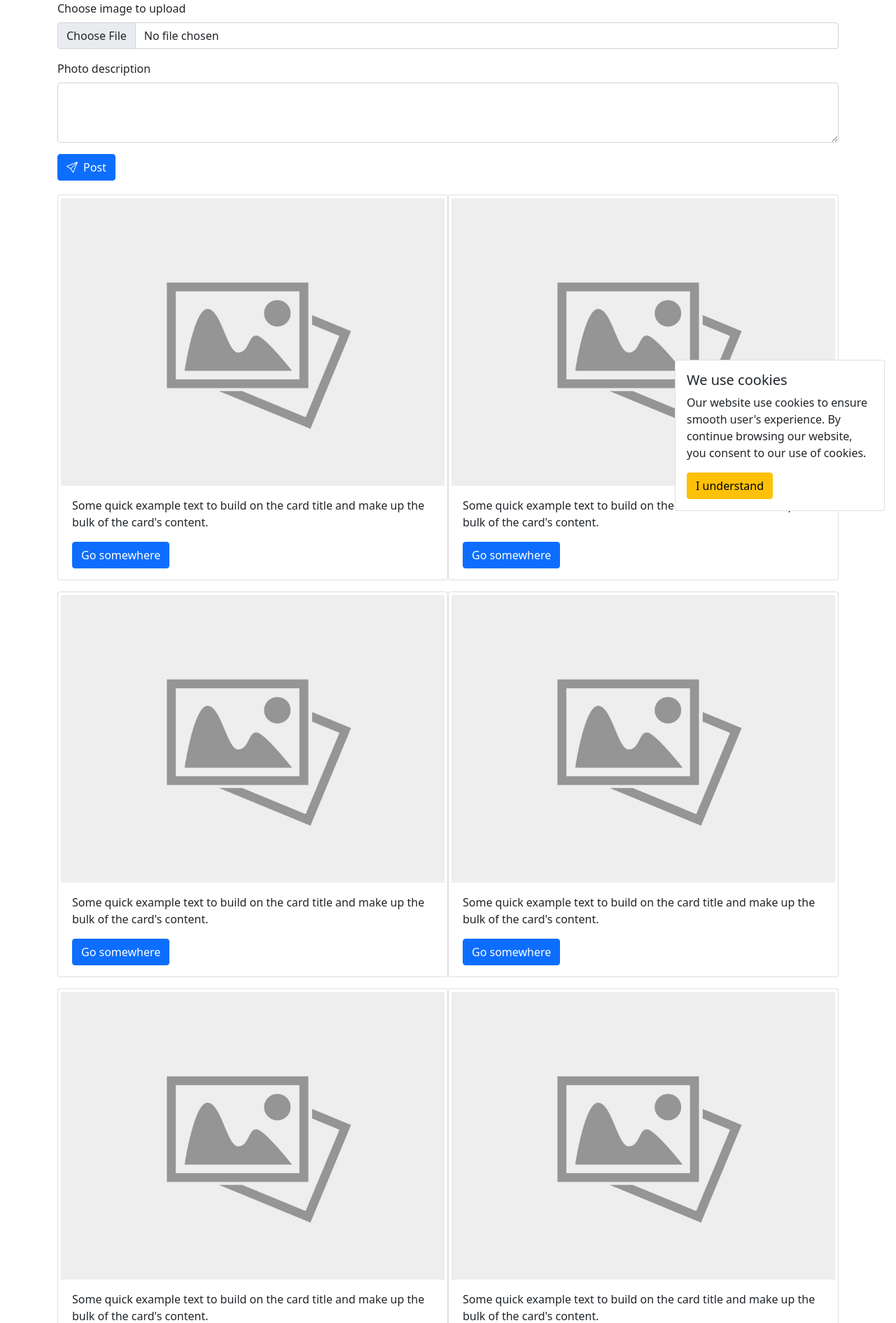
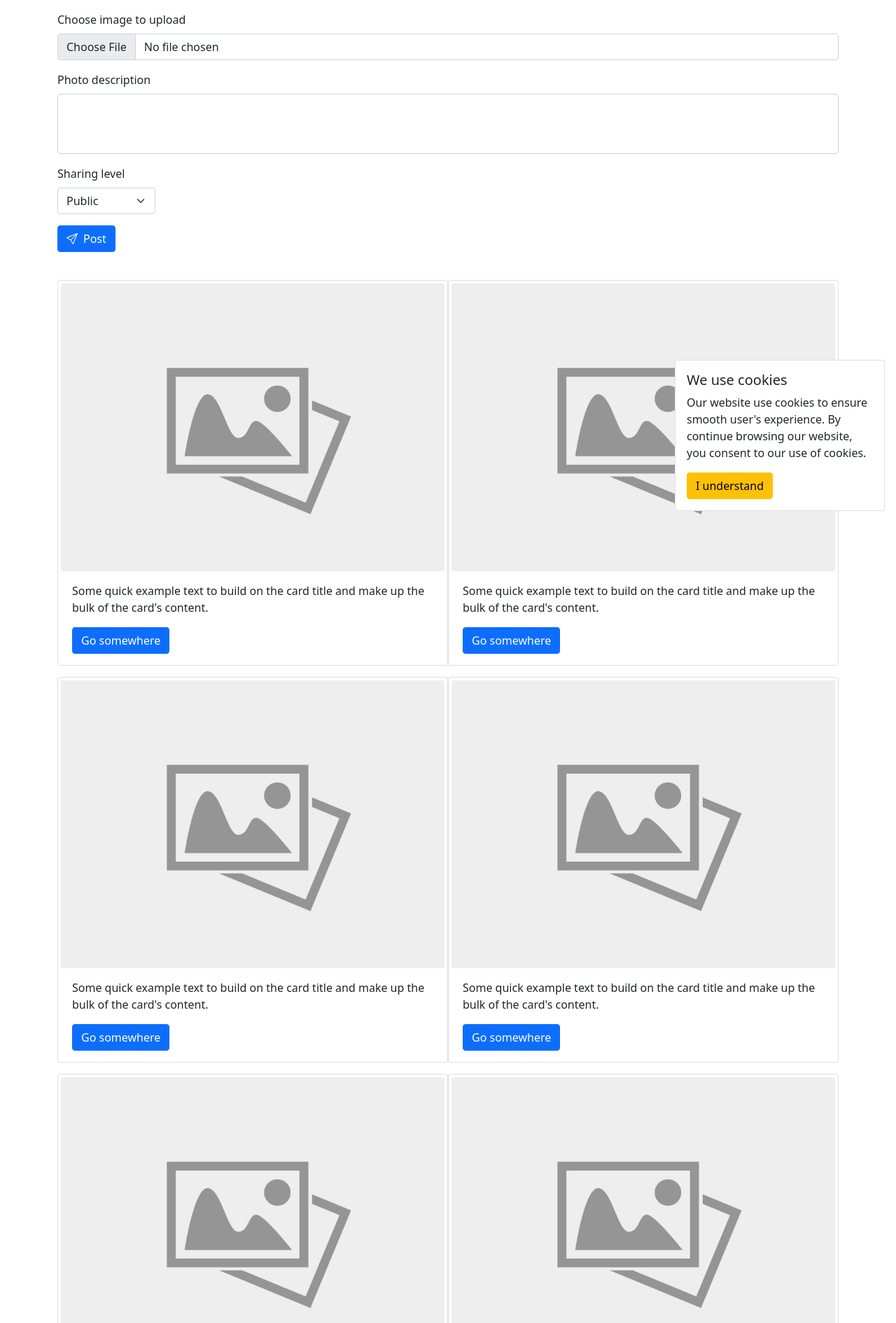
Before and after one commit to MichaelHo02/COSC2430-FullstackWebApplication, a PHP site: page / in a window 1280 px wide. Shown: the part 54-1944 px from the top of the page at 70% size. Run offline with PHP 8.4, Linux system fonts and the light colour scheme.

Commit message:
Update post

```diff
--- a/include/post.php
+++ b/include/post.php
@@ -1,14 +1,24 @@
-<div class="container">
+<div class="container mt-3">
     <form action="" method="post">
 
         <div class="mb-3">
-            <label for="exampleFormControlTextarea1" class="form-label">Choose image to upload</label>
-            <input type="file" name="" id="" class="form-control">
+            <label for="imageUpload" class="form-label">Choose image to upload</label>
+            <input type="file" name="" id="imageUpload" class="form-control">
         </div>
 
         <div class="mb-3">
             <label for="post-desc" class="form-label">Photo description</label>
-            <textarea class="form-control" id="post-desc" rows="3"></textarea>
+            <textarea class="form-control" id="post-desc" rows="3" style="resize: none;"></textarea>
+        </div>
+
+        <div class="mb-3 w-25">
+            <label for="sharinglev" class="form-label">Sharing level</label>
+            <select id="sharinglev" class="form-select form-select w-50">
+
+                <option value="public">Public</option>
+                <option value="internal">Internal</option>
+                <option value="private">Private</option>
+            </select>
         </div>
 
         <button name="submit" type="submit" class="btn btn-primary post-submit"><i class="bi bi-send me-2"></i>Post</button>
--- a/index.php
+++ b/index.php
@@ -23,7 +23,7 @@
             include "./include/post.php";
         ?>
 
-        <div class="container mt-1">
+        <div class="container mt-4">
             <div class="row justify-content-center">
                 <?php
                 // echo $_COOKIE['user-id-cookie'];
```
Also changed, not shown: photos.db (added).
